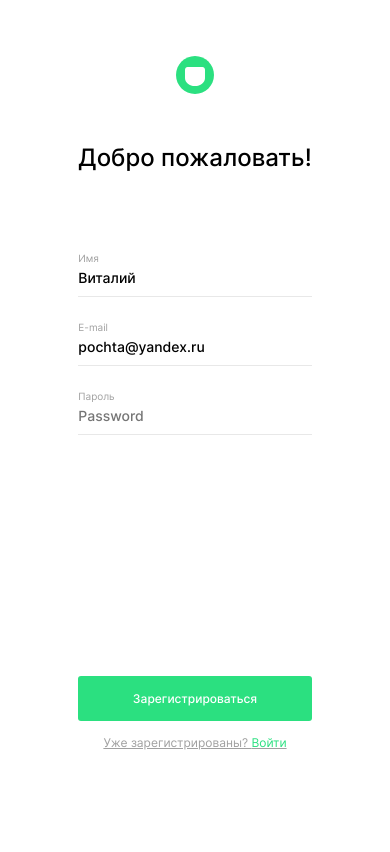
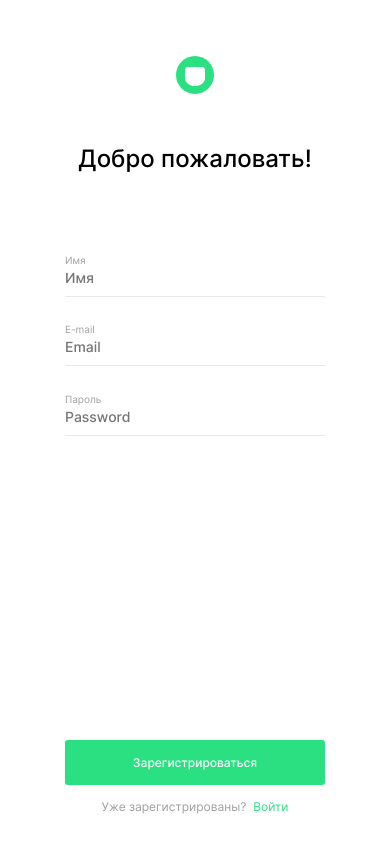
Before and after one commit to Shepelev-Mikhail/movies-explorer-frontend, a React (Create React App) app: page /sign-up in a window 390 px wide. Shown: the top 852 px of the page. Built offline with nearby package versions, Linux system fonts and the light colour scheme.

Commit message:
Адаптив авторизация/регистрация

```diff
--- a/src/components/Login/Login.js
+++ b/src/components/Login/Login.js
@@ -1,55 +1,15 @@
 import React from "react";
-import {Link, NavLink} from "react-router-dom";
-import logo from '../../images/logo.svg';
-import './Login.css';
+import WelcomePage from "../WelcomePage/WelcomePage";
 
 function Login() {
   return (
-    <div className="login">
-      <NavLink to="/" className="logo">
-        <img className="logo-img" src={logo} alt="логотип"/>
-      </NavLink>
-      <h2 className="login__title">Рады видеть!</h2>
-      <form className="login__form" method="post" name="login__form">
-        <div className="login__field">
-          <label className="login__input-text">E-mail</label>
-          <input
-            id="email-input"
-            className="login__input login__input_type_email"
-            type="email"
-            name="email"
-            minLength="2"
-            maxLength="40"
-            placeholder="Email"
-            autoComplete="off"
-            required
-            value="pochta@yandex.ru"
-            onChange={()=> {}}
-          />
-          <span className="email-input-error login__error" />
-        </div>
-
-        <div className="login__field">
-          <label className="login__input-text">Пароль</label>
-          <input
-            id="password-input"
-            className="login__input login__input_type_password"
-            type="password"
-            name="password"
-            minLength="2"
-            maxLength="40"
-            placeholder="Password"
-            autoComplete="off"
-            required
-            onChange={()=> {}}
-          />
-          <span className="password-input-error login__error" />
-        </div>
-        <button className="login__submit" type="submit">Войти</button>
-      </form>
-      <Link className="login__link" to="/sign-up">Ещё не зарегистрированы? <span
-        className="login__link-color">Регистрация</span></Link>
-    </div>
+    <WelcomePage
+      title="Рады видеть!"
+      btnSubmitName="Войти"
+      footerText="Ещё не зарегистрированы?"
+      footerLinkText="Регистрация"
+      footerLinkHref="/sign-up"
+    />
   )
 }
 
--- a/src/components/Profile/Profile.js
+++ b/src/components/Profile/Profile.js
@@ -31,7 +31,7 @@ function Profile() {
     <div className="profile">
       <h2 className="profile__title">Привет, Виталий!</h2>
 
-      <form className="profile__form" onSubmit={handleSubmit}>
+      <form method="post" className="profile__form" onSubmit={handleSubmit}>
         <div className="profile__fields">
           <div className="profile__field">
             <label className="profile__field-name">Имя</label>
--- a/src/components/Register/Register.css
+++ /dev/null
@@ -1,111 +0,0 @@
-
-.register {
-    display: flex;
-    flex-direction: column;
-    justify-content: flex-start;
-    align-items: center;
-    align-content: center;
-    height: 100vh;
-    min-height: 700px;
-    max-width: 260px;
-    margin: 56px auto 0;
-}
-
-.register__title {
-    padding: 0;
-    margin: 46px 0 80px;
-    font-style: normal;
-    font-weight: 500;
-    font-size: 24px;
-    line-height: 29px;
-}
-
-.register__form {
-    width: 100%;
-}
-
-.register__field {
-    width: 100%;
-}
-
-.register__input-text {
-    padding: 0;
-    margin: 0;
-    font-style: normal;
-    font-weight: 400;
-    font-size: 10px;
-    line-height: 12px;
-    color: #A0A0A0;
-}
-
-.register__input {
-    width: 100%;
-    padding: 5px 0 10px;
-    margin: 0 0 24px;
-    outline: none;
-    box-shadow: none;
-    border: none;
-    border-bottom: 1px solid #E8E8E8;
-    font-style: normal;
-    font-weight: 500;
-    font-size: 14px;
-    line-height: 17px;
-}
-
-.register__submit {
-    padding: 0;
-    margin: 217px 0 14px;
-    width: 100%;
-    height: 45px;
-    background-color: #2BE080;
-    border: none;
-    border-radius: 3px;
-    color: #ffffff;
-    font-style: normal;
-    font-weight: 500;
-    font-size: 12px;
-    line-height: 15px;
-}
-
-.register__link {
-    width: 100%;
-    border: none;
-    box-shadow: none;
-    background-color: transparent;
-    padding: 0;
-    margin: 0;
-    font-style: normal;
-    font-weight: 400;
-    font-size: 12px;
-    line-height: 15px;
-    text-align: center;
-    color: #A0A0A0;
-}
-
-.register__link-color {
-    color: #2BE080;
-}
-
-@media (min-width: 768px) {
-    .register {
-        justify-content: center;
-        align-items: flex-start;
-        max-width: 396px;
-        margin: 0 auto;
-    }
-
-    .register__title {
-        margin: 36px 0 40px;
-    }
-
-    .register__submit {
-        margin: 128px 0 17px;
-        font-size: 14px;
-        line-height: 17px;
-    }
-
-    .register__link {
-        font-size: 14px;
-        line-height: 17px;
-    }
-}
--- a/src/components/Register/Register.js
+++ b/src/components/Register/Register.js
@@ -1,72 +1,16 @@
 import React from "react";
-import { NavLink, Link } from "react-router-dom";
-import logo from '../../images/logo.svg';
-import './Register.css';
+import WelcomePage from "../WelcomePage/WelcomePage";
 
 function Register() {
   return (
-    <div className="register">
-      <NavLink to="/" className="logo">
-        <img className="logo-img" src={logo} alt="логотип"/>
-      </NavLink>
-      <h2 className="register__title">Добро пожаловать!</h2>
-      <form className="register__form" method="post" name="register__form">
-        <div className="register__field">
-          <p className="register__input-text">Имя</p>
-          <input
-            id="name-input"
-            className="register__input register__input_type_name"
-            type="text"
-            name="name"
-            minLength="2"
-            maxLength="40"
-            placeholder="Имя"
-            autoComplete="off"
-            required
-            value="Виталий"
-            onChange={()=> {}}
-          />
-          <span className="email-input-error register__error" />
-        </div>
-
-        <div className="register__field">
-          <p className="register__input-text">E-mail</p>
-          <input
-            id="email-input"
-            className="register__input register__input_type_email"
-            type="email"
-            name="email"
-            minLength="2"
-            maxLength="40"
-            placeholder="Email"
-            autoComplete="off"
-            required
-            value="pochta@yandex.ru"
-            onChange={()=> {}}
-          />
-          <span className="email-input-error register__error" />
-        </div>
-
-        <div className="register__field">
-          <p className="register__input-text">Пароль</p>
-          <input
-            id="password-input"
-            className="register__input register__input_type_password"
-            type="password"
-            name="password"
-            minLength="2"
-            maxLength="40"
-            placeholder="Password"
-            autoComplete="off"
-            required
-          />
-          <span className="password-input-error register__error" />
-        </div>
-        <button className="register__submit" type="submit">Зарегистрироваться</button>
-      </form>
-      <Link className="register__link" to="/sign-in">Уже зарегистрированы? <span
-        className="register__link-color">Войти</span></Link>
-    </div>
+    <WelcomePage
+      showName={true}
+      title="Добро пожаловать!"
+      btnSubmitName="Зарегистрироваться"
+      footerText="Уже зарегистрированы?"
+      footerLinkText="Войти"
+      footerLinkHref="/sign-in"
+    />
   )
 }
 
--- a/src/components/Login/Login.css
+++ b/src/components/WelcomePage/WelcomePage.css
@@ -1,34 +1,39 @@
-
-.login {
+.welcome-page {
     display: flex;
     flex-direction: column;
     justify-content: flex-start;
     align-items: center;
     align-content: center;
+    position: relative;
+    width: 100%;
+    max-width: 260px;
     height: 100vh;
-    min-height: 700px;
-    max-width: 260px;
-    margin: 56px auto 0;
+    min-height: 600px;
+    margin: 0 auto;
+    padding-top: 56px;
+    padding-bottom: 125px;
 }
 
-.login__title {
+.welcome-page__title {
     padding: 0;
-    margin: 46px 0 80px;
+    margin: 47px 0 76px;
     font-style: normal;
     font-weight: 500;
     font-size: 24px;
     line-height: 29px;
 }
 
-.login__form {
+.welcome-page__form {
     width: 100%;
 }
 
-.login__field {
+.welcome-page__field {
     width: 100%;
 }
 
-.login__input-text {
+.welcome-page__input-text {
+    display: inline-block;
+    vertical-align: middle;
     padding: 0;
     margin: 0;
     font-style: normal;
@@ -38,10 +43,10 @@
     color: #A0A0A0;
 }
 
-.login__input {
+.welcome-page__input {
     width: 100%;
-    padding: 5px 0 10px;
-    margin: 0 0 24px;
+    padding: 0 0 10px;
+    margin: 0 0 22px;
     outline: none;
     box-shadow: none;
     border: none;
@@ -52,9 +57,13 @@
     line-height: 17px;
 }
 
-.login__submit {
+.welcome-page__input:focus {
+    border-color: #2BE080;
+}
+
+.welcome-page__submit {
     padding: 0;
-    margin: 286px 0 14px;
+    margin: 20px 0 14px;
     width: 100%;
     height: 45px;
     background-color: #2BE080;
@@ -67,7 +76,16 @@
     line-height: 15px;
 }
 
-.login__link {
+.welcome-page__buttons {
+    display: block;
+    position: absolute;
+    bottom: 30px;
+    left: 50%;
+    width: 100%;
+    transform: translateX(-50%);
+}
+
+.welcome-page__footer {
     width: 100%;
     border: none;
     box-shadow: none;
@@ -82,29 +100,50 @@
     color: #A0A0A0;
 }
 
-.login__link-color {
+.welcome-page__footer-link {
+    margin-left: 7px;
+    text-decoration: none;
     color: #2BE080;
 }
 
 @media (min-width: 768px) {
-    .login {
+    .welcome-page {
         justify-content: center;
         align-items: flex-start;
         max-width: 396px;
         margin: 0 auto;
+        padding-top: 56px;
+        padding-bottom: 55px;
     }
 
-    .login__title {
-        margin: 36px 0 40px;
+    .welcome-page__title {
+        margin: 36px 0 35px;
     }
 
-    .login__submit {
-        margin: 197px 0 17px;
+    .welcome-page__submit {
+        margin: 22px 0 17px;
         font-size: 14px;
         line-height: 17px;
     }
 
-    .login__link {
+    .welcome-page__input {
+        padding: 2px 0 10px;
+        margin-bottom: 21px;
+    }
+
+    .welcome-page__fields {
+        min-height: 282px;
+    }
+
+    .welcome-page__buttons {
+        position: relative;
+        left: auto;
+        bottom: auto;
+        transform: none;
+        margin-top: 35px;
+    }
+
+    .welcome-page__footer {
         font-size: 14px;
         line-height: 17px;
     }
--- /dev/null
+++ b/src/components/WelcomePage/WelcomePage.js
@@ -0,0 +1,105 @@
+import React, {useState} from "react";
+import {Link, NavLink} from "react-router-dom";
+import logo from '../../images/logo.svg';
+import './WelcomePage.css';
+
+function WelcomePage({ title, btnSubmitName, footerText, footerLinkText, footerLinkHref, showName = false }) {
+  let initForm = {
+    email: '',
+    password: ''
+  };
+  if (showName) initForm.name = '';
+  const [formParams, setFormParams] = useState(initForm);
+
+  const handleChange = (e) => {
+    const { name, value } = e.target;
+    setFormParams((prev) => ({
+      ...prev,
+      [name]: value
+    }));
+  };
+
+  const handleSubmit = (evt) => {
+    evt.preventDefault();
+
+    if (!formParams.email || !formParams.password || (showName && !formParams.name)) {
+      return;
+    }
+  }
+
+  return (
+    <div className="welcome-page">
+      <NavLink to="/" className="logo">
+        <img className="logo-img" src={logo} alt="логотип"/>
+      </NavLink>
+      <h2 className="welcome-page__title">{title}</h2>
+      <form method="post" name="welcome-page__form" className="welcome-page__form" onSubmit={handleSubmit}>
+        <div className="welcome-page__fields">
+          {showName && (
+            <div className="welcome-page__field">
+              <label className="welcome-page__input-text">Имя</label>
+              <input
+                id="name-input"
+                className="welcome-page__input welcome-page__input_type_name"
+                type="text"
+                name="name"
+                minLength="2"
+                maxLength="40"
+                placeholder="Имя"
+                autoComplete="off"
+                required
+                onChange={handleChange}
+              />
+              <span className="email-input-error welcome-page__error"/>
+            </div>
+          )}
+
+          <div className="welcome-page__field">
+            <label className="welcome-page__input-text">E-mail</label>
+            <input
+              id="email-input"
+              className="welcome-page__input welcome-page__input_type_email"
+              type="email"
+              name="email"
+              minLength="2"
+              maxLength="40"
+              placeholder="Email"
+              autoComplete="off"
+              required
+              onChange={handleChange}
+            />
+            <span className="email-input-error welcome-page__error" />
+          </div>
+
+          <div className="welcome-page__field">
+            <label className="welcome-page__input-text">Пароль</label>
+            <input
+              id="password-input"
+              className="welcome-page__input welcome-page__input_type_password"
+              type="password"
+              name="password"
+              minLength="2"
+              maxLength="40"
+              placeholder="Password"
+              autoComplete="off"
+              required
+              onChange={handleChange}
+            />
+            <span className="password-input-error welcome-page__error" />
+          </div>
+        </div>
+
+        <div className="welcome-page__buttons">
+          <button className="welcome-page__submit" type="submit">{btnSubmitName}</button>
+
+          <div className="welcome-page__footer">
+            {footerText}
+            <Link to={footerLinkHref} className="welcome-page__footer-link">{footerLinkText}</Link>
+          </div>
+        </div>
+      </form>
+    </div>
+  )
+}
+
+export default WelcomePage;
```
